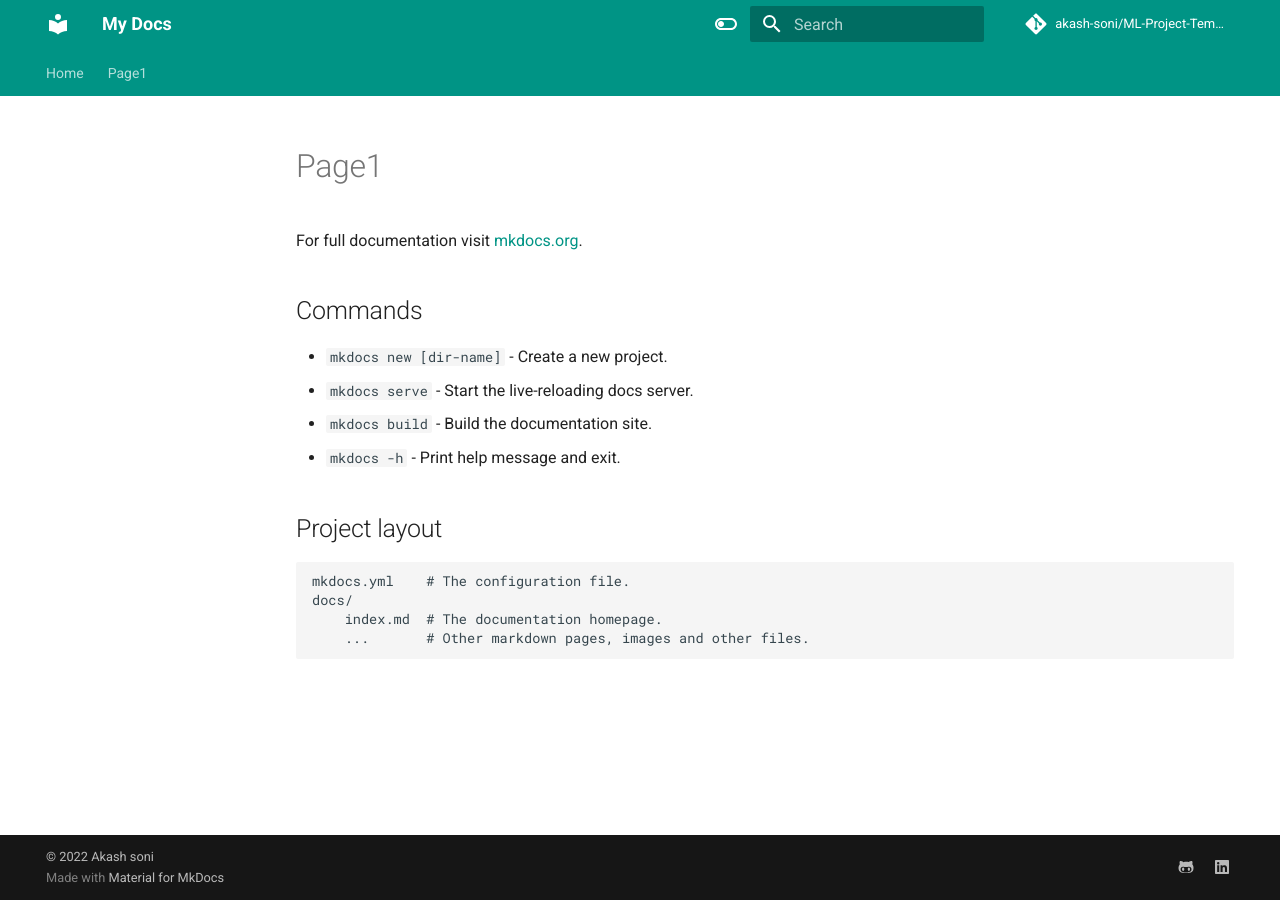
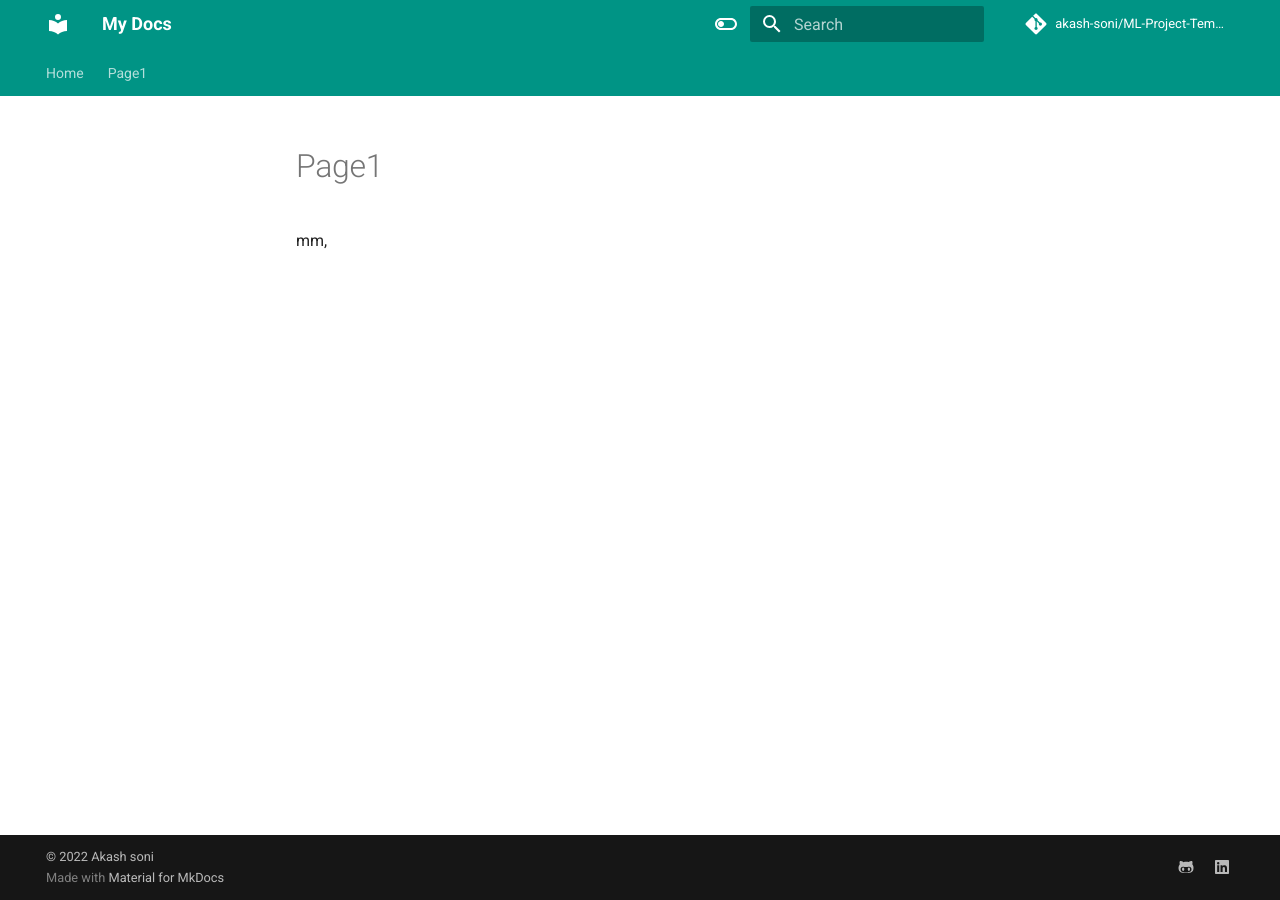
Before and after one commit to akash-soni/ML-Project-Template, an MkDocs documentation site: the page built from docs/page1.md, in a window 1280 px wide. Built offline with MkDocs 1.6.1 and Material for MkDocs 9.7.7, drawn with Linux system fonts in a browser that asks for light colours; comment, search, counter and statistics services are not loaded.

Commit message:
page1 changed

```diff
--- a/docs/page1.md
+++ b/docs/page1.md
@@ -1,17 +1,3 @@
 # Page1
 
-For full documentation visit [mkdocs.org](https://www.mkdocs.org).
-
-## Commands
-
-- `mkdocs new [dir-name]` - Create a new project.
-- `mkdocs serve` - Start the live-reloading docs server.
-- `mkdocs build` - Build the documentation site.
-- `mkdocs -h` - Print help message and exit.
-
-## Project layout
-
-    mkdocs.yml    # The configuration file.
-    docs/
-        index.md  # The documentation homepage.
-        ...       # Other markdown pages, images and other files.
+mm,
```
